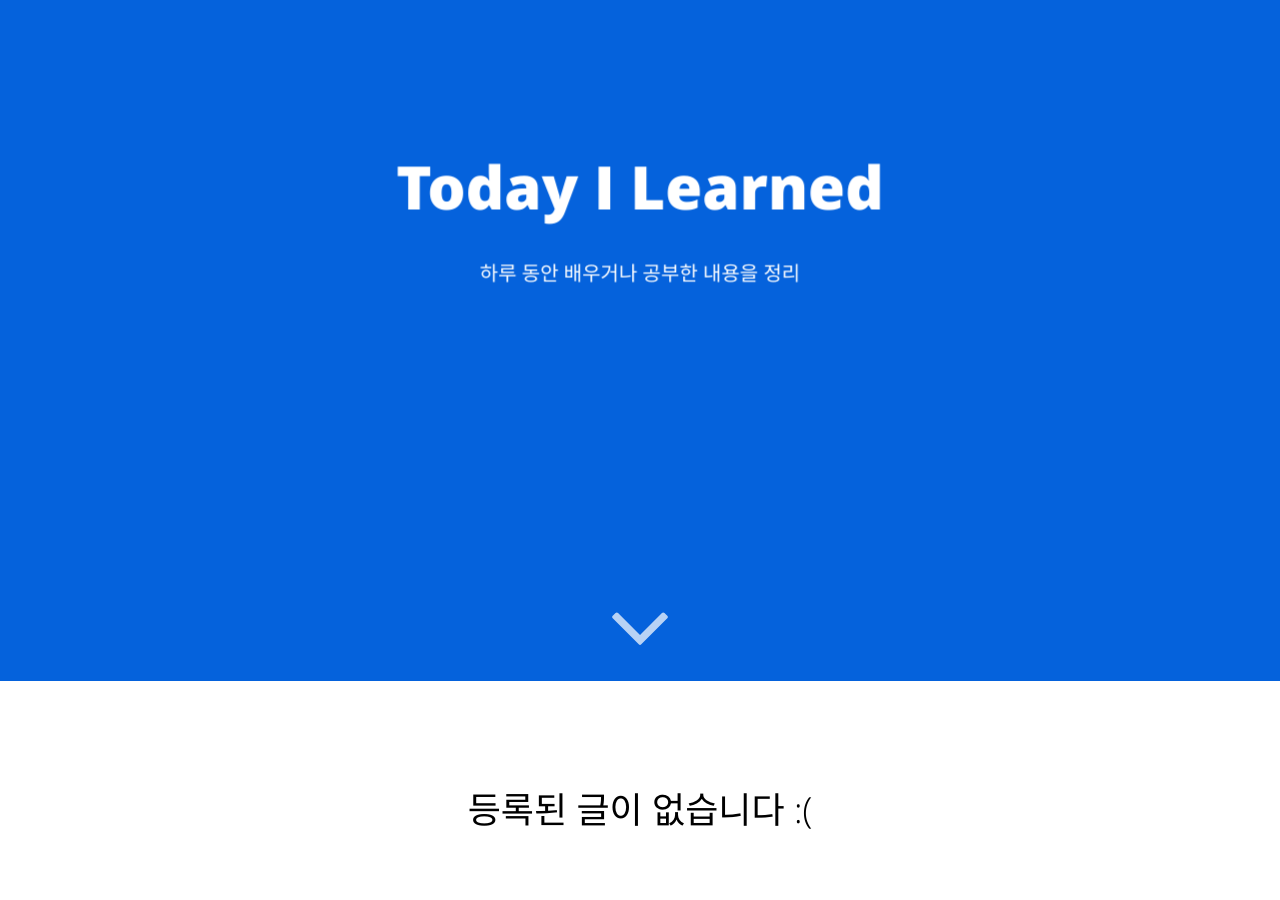
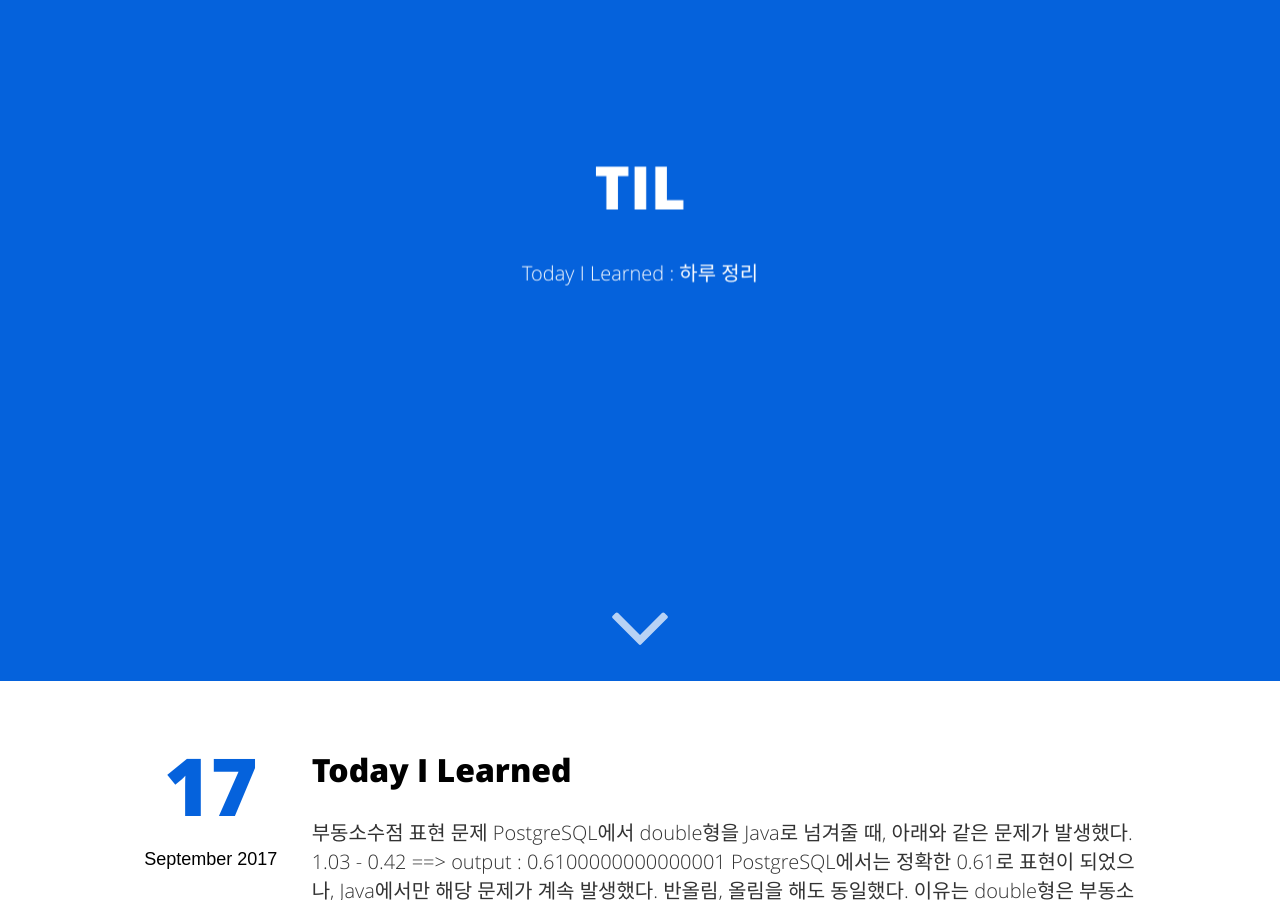
Before and after one commit to jhpapa/jhpapa.github.io, a Jekyll site: the page built from categories/til.html, in a window 1280 px wide and 900 px high, scrolled down 219 px. Built offline with Jekyll 4.4.1, drawn with Linux system fonts in a browser that asks for light colours; comment, search, counter and statistics services are not loaded; some of the changed text lies outside the part shown.

Commit message:
update layout and add posts

```diff
--- a/_includes/menu-search.html
+++ b/_includes/menu-search.html
@@ -23,7 +23,7 @@
       {% if link.external %}
         <li><a href="{{ link.url }}">{{ link.title }}</a></li>
       {% else %}
-        {% if link.title != categories %}
+        {% if link.title | capitalize != categories %}
           {% if link.sublink %} <!-- category -->
             <li><a class="{% if page.url == link.url %}menu-active{% endif %} category-section" href="{{ site.url }}{{ link.url }}">
                 <!-- Count of post -->
--- /dev/null
+++ b/_posts/2017/09/2017-09-17-today-i-learned.md
@@ -0,0 +1,35 @@
+---
+layout: "post"
+title: "Today I Learned"
+date: "2017-09-17 23:50"
+categories:
+- TIL
+tags:
+- TIL
+- PostgreSQL
+- 부동소수점
+- Numeric
+- Double
+---
+
+# 부동소수점 표현 문제
+PostgreSQL에서 double형을 Java로 넘겨줄 때, 아래와 같은 문제가 발생했다.
+
+> 1.03 - 0.42 ==> output : 0.6100000000000001
+
+PostgreSQL에서는 정확한 0.61로 표현이 되었으나, Java에서만 해당 문제가 계속 발생했다. <br/>
+반올림, 올림을 해도 동일했다. 이유는 double형은 **부동소수점을 이용하여 근사치를 표현**하기 때문에 정확한 연산을 할 수 없다고 한다. <br/> 정확하게 소수점을 표현하고 싶다면 PostgreSQL의 `numeric`으로 형변환을 하거나, Java에서 `BigDecimal`로 받아야 한다.
+
+PostgreSQL의 doc에서도 해당 내용을 확인할 수 있다.
+
+Name | Storage Size | Description | Range
+--|---|---|--
+double | precision |	8 bytes	variable-precision, inexact	| 15 decimal digits precision
+decimal |	variable  | 	user-specified precision, exact  | up to 131072 digits before the decimal point; up to 16383 digits after the
+numeric	| variable  | user-specified precision, exact  |   up to 131072 digits before the decimal point; up to 16383 digits after the decimal point
+
+--------------------------------
+<br/>
+### 참고문서
+* [PostgreSQL - Numeric Types](https://www.postgresql.org/docs/9.3/static/datatype-numeric.html)
+* Effective Java 2/E - P294-296
--- /dev/null
+++ b/_posts/2017/09/2017-09-18-start-today-i-learned.md
@@ -0,0 +1,15 @@
+---
+layout: "post"
+title: "TIL(Today I Learned)<br/>시작하기"
+date: "2017-09-17 23:49"
+categories:
+- TIL
+tags:
+- TIL
+---
+
+오늘부터 새롭게 배우거나 했던 일과 생각을 간단하게 정리해보고자 한다. <br/>
+TIL을 하면서 **글을 쓰는 습관**과 **노트북 앞에 하루에 한 번은 앉는 습관**을 만들어 봐야겠다.<br/>
+
+그 날 알게된 내용을 기록하는 것은 글을 작성할 때 내가 정확히 이해를 하였는지를 알 수 있고, <br/>
+느낀 점과 생각 정리를 통해 나를 되돌아 볼 수 있는 유익한 시간이 될거라 생각한다.
--- a/categories/categories.html
+++ b/categories/categories.html
@@ -7,7 +7,7 @@ description: ""
 ---
 
 {% for tag in site.categories %}
-  <span class="tag-title" id="{{ tag[0] | slugify }}">{{ tag[0] | capitalize }}</span>
+  <span class="tag-title" id="{{ tag[0] | slugify }}">{{ tag[0] }}</span>
   <ul class="post-list">
     {% assign pages_list = tag[1] %}
     {% for post in pages_list %}
--- a/categories/til.html
+++ b/categories/til.html
@@ -1,13 +1,13 @@
 ---
 layout: section
-title: "Today I Learned"
+title: "TIL"
 permalink: /til
 image: '/assets/img/series.png'
-description: "하루 동안 배우거나 공부한 내용을 정리"
+description: "Today I Learned : 하루 정리"
 ---
 {% assign isEmpty = true %}
 {% for category in site.categories %}
-  {% if category[0] == page.title %}
+{% if page.title == category[0] %}
     {% assign isEmpty = false %}
     {% assign pages_list = category[1] %}
     {% for post in pages_list %}
```
Also changed, not shown: categories/programming.html (+4 -3 lines), categories/web.html (+4 -3 lines), 1 other file.
